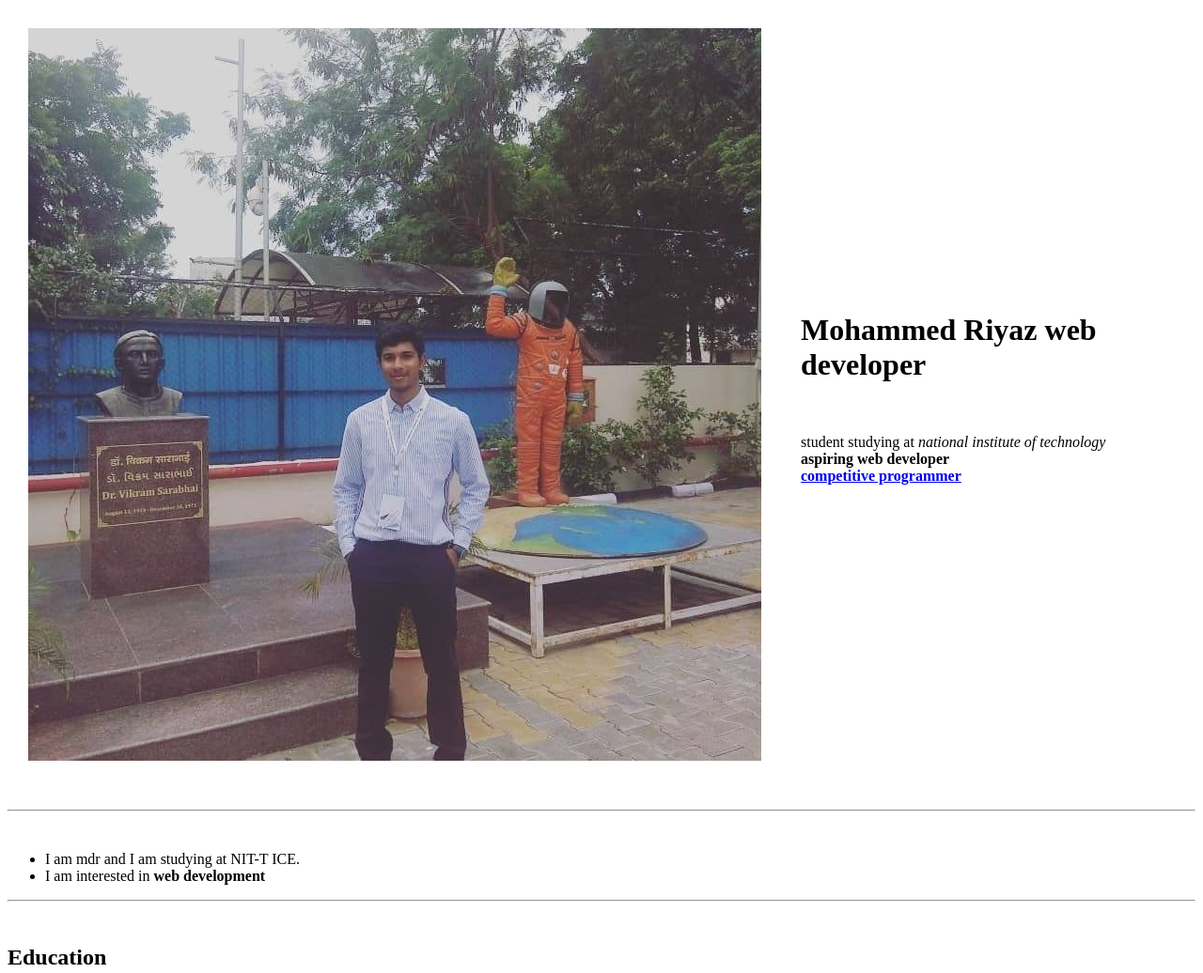
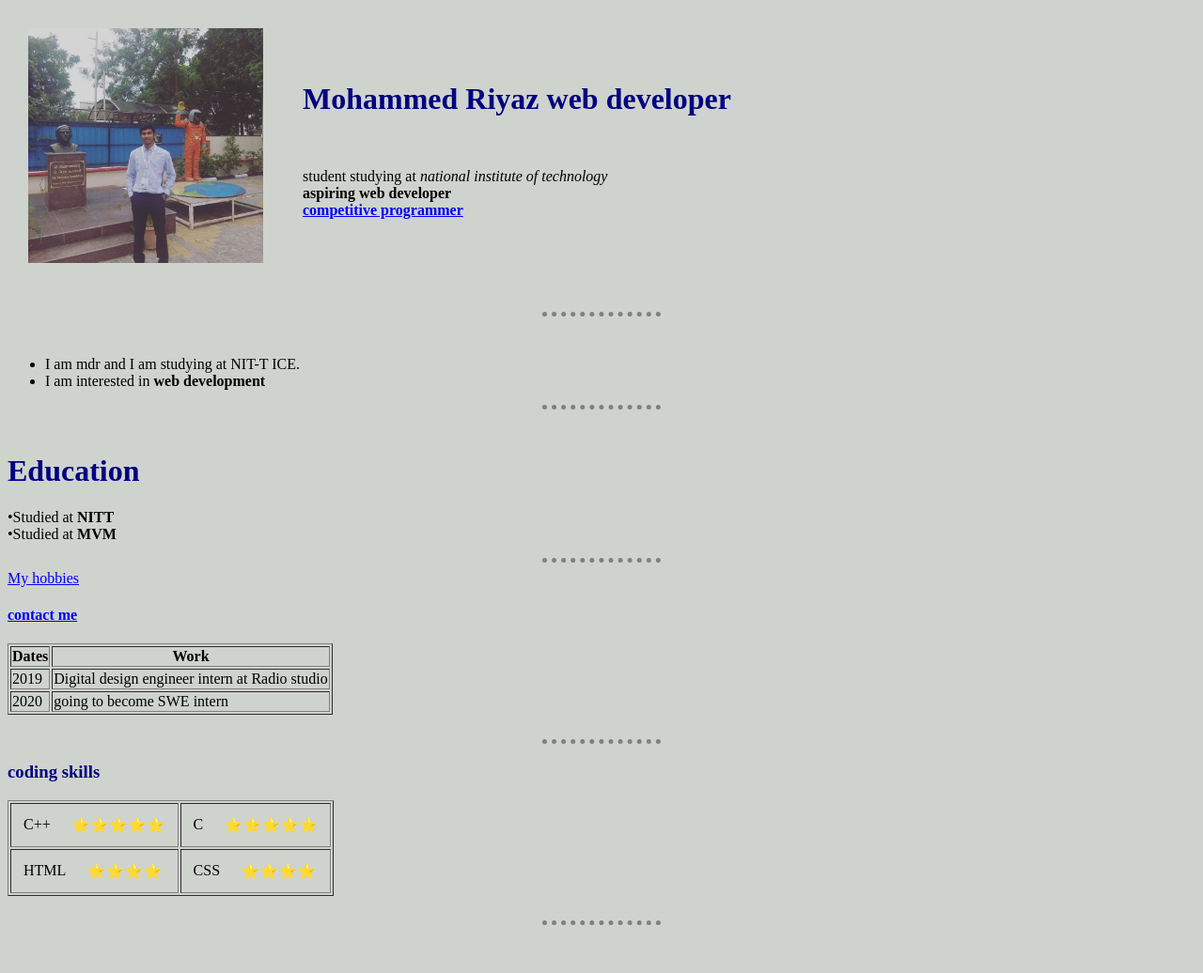
Before and after one commit to riyaz28/CV, a plain HTML site: page index.html in a window 1280 px wide. Shown: the top 1036 px of the page at 94% size. After the commit the page ends 993 px from the top, so only its background shows below. Drawn offline with Linux system fonts and the light colour scheme.

Commit message:
Add files via upload

```diff
--- /dev/null
+++ b/css/style.css
@@ -0,0 +1,23 @@
+body
+{
+ background-color: #cfd3ce;
+}
+hr{
+  border-style:none;
+  border-top-style: dotted;
+  border-color:grey;
+  border-width:5px;
+  width:10%;
+}
+img
+{
+  height:250px;
+}
+h1
+{
+  color:navy;
+}
+h3
+{
+ color:navy;
+}
--- a/index.html
+++ b/index.html
@@ -4,6 +4,8 @@
 <head>
   <meta charset="utf-8">
   <title>Riyaz's personal site</title>
+<link rel="stylesheet" href="css/style.css">
+
 </head>
 
 <body>
@@ -34,7 +36,7 @@
   </p>
   <hr>
   <br>
-  <h2>Education</h2>
+  <h1>Education</h1>
   <p>
     •Studied at <strong>NITT</strong>
     <br>
```
Also changed, not shown: contactme.html (+2 -1 lines), hobbies.html (+2 -1 lines).
